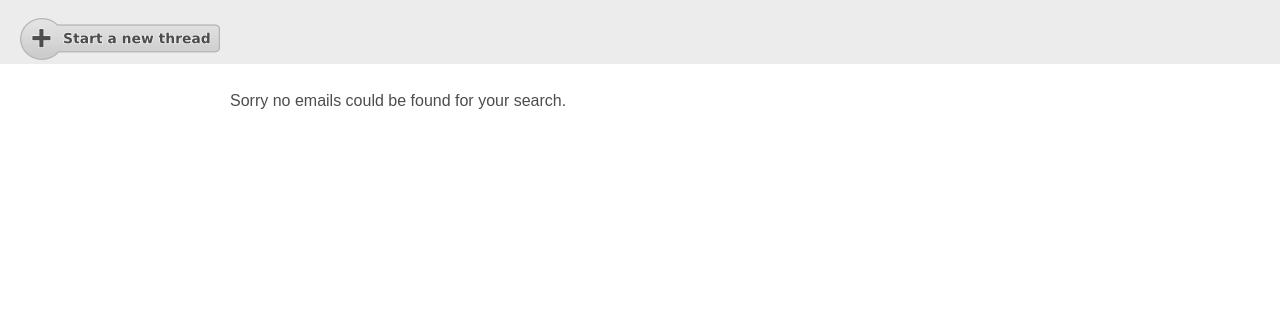
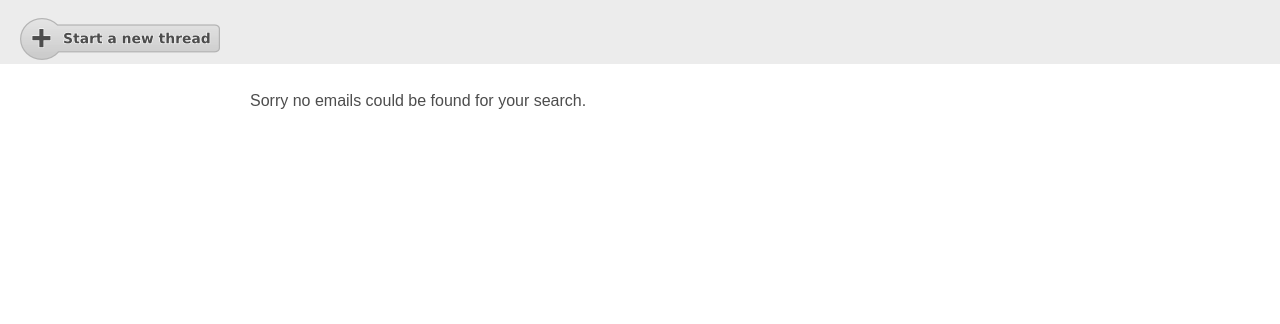
Before and after one commit to hyperkitty/hyperkitty, a Django app: template templates/month_view.html in a window 1280 px wide. Shown: the top 324 px of the page. Run offline with Django 3.2, Linux system fonts and the light colour scheme; the template is opened without the code that fills it, so the values that code supplies are empty; parts of the project's set-up code (start-up, migrations or seed data) failed here and were passed over; some libraries are stand-ins or nearby versions; some web fonts are replaced.

Commit message:
Fix a little the width distribution of the elements in the page

```diff
--- a/static/css/style.css
+++ b/static/css/style.css
@@ -205,14 +205,14 @@ a {
 }
 
 #recent_activities{
-    width: 90%;
+    width: 88%;
     margin-top: 20px;
     margin-right: 10px;
     float: right;
 }
 
 #archives{
-    width: 8%;
+    width: 9%;
     margin-left: 10px;
     margin-top: 20px;
     float: left;
```
